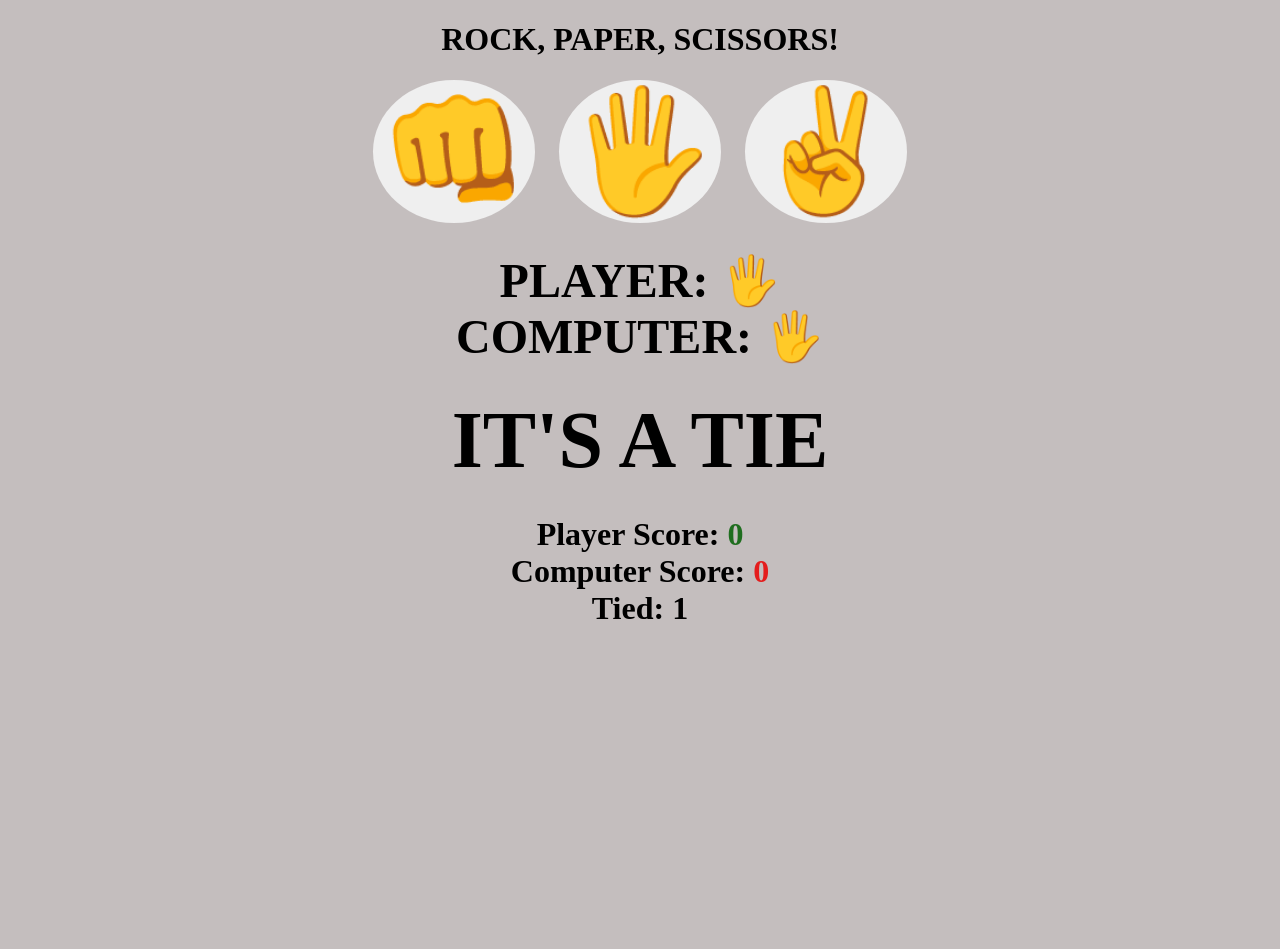
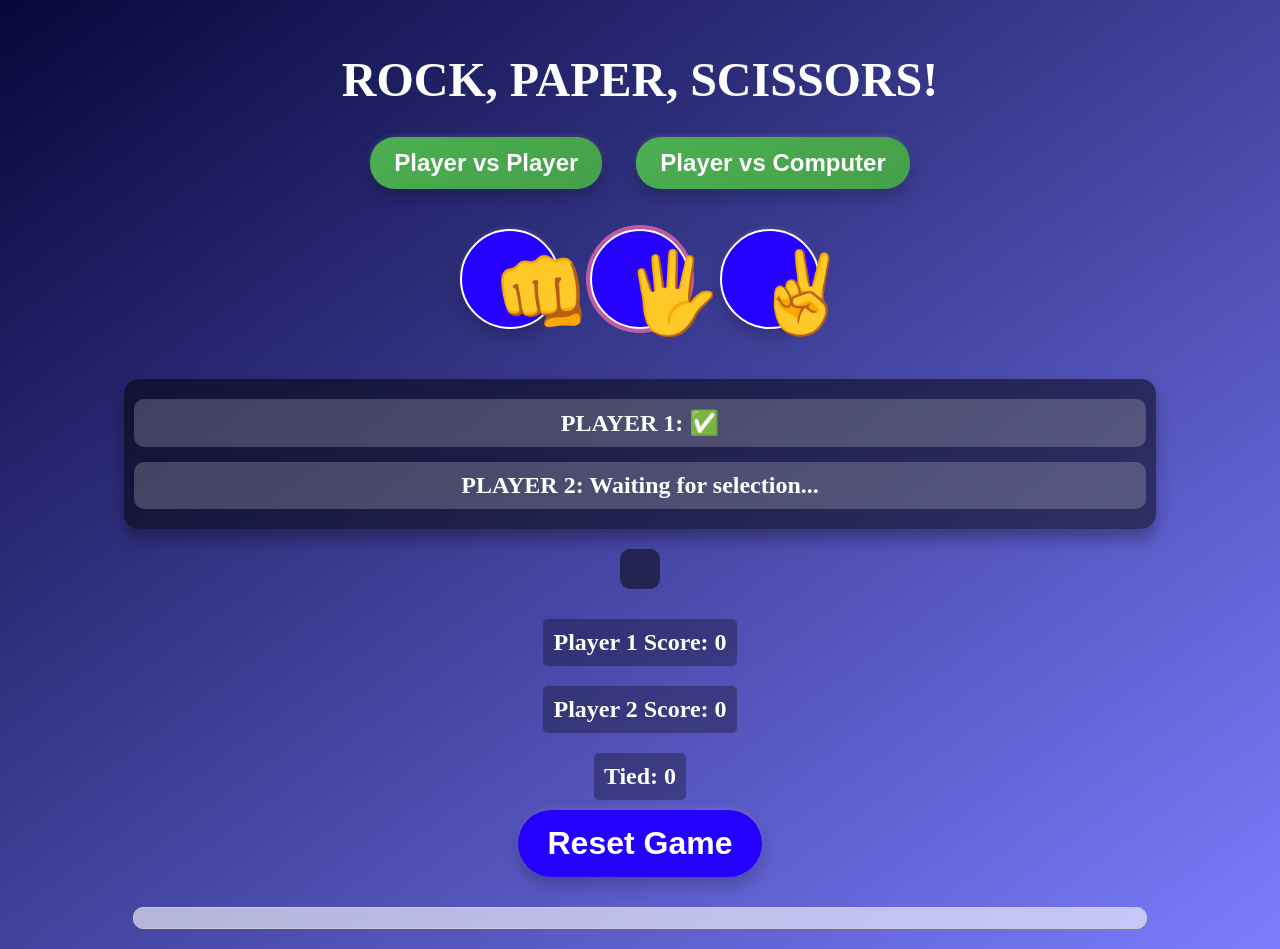
Before and after one commit to FawazBinSaleem/RockPaperScissors, a plain HTML site: page index.html in a window 1280 px wide. Both pictures are taken after a click on the button "🖐️". Before the commit the page ends 800 px from the top, so only its background shows below. Drawn offline with Linux system fonts and the light colour scheme.

Commit message:
feat!: added player vs player functioanlity

```diff
--- a/RPS.css
+++ b/RPS.css
@@ -1,69 +1,189 @@
+/* General Button Styles */
+button {
+  font-size: 2rem;
+  font-weight: bold;
+  color: #fff;
+  background: linear-gradient(145deg, #2600ff, #2600ff);
+  border: none;
+  border-radius: 50px;
+  padding: 15px 30px;
+  cursor: pointer;
+  box-shadow: 0 8px 16px rgba(0, 0, 0, 0.2), 0 -2px 5px rgba(255, 255, 255, 0.1);
+  transition: transform 0.2s ease-in-out, background 0.3s ease, box-shadow 0.3s ease;
+}
+
+/* Hover Effect */
+button:hover {
+  background: linear-gradient(145deg, #0a464e, #0a464e);
+  transform: translateY(-5px);
+  box-shadow: 0 12px 24px rgba(0, 0, 0, 0.2), 0 -4px 8px rgba(255, 255, 255, 0.1);
+}
+
+/* Active/Click Effect */
+button:active {
+  transform: translateY(2px);
+  box-shadow: 0 4px 8px rgba(0, 0, 0, 0.1), 0 -1px 2px rgba(255, 255, 255, 0.1);
+}
+
+/* Focus Effect (when clicked or tabbed to) */
+button:focus {
+  outline: none;
+  box-shadow: 0 0 0 4px rgba(255, 105, 180, 0.7);  /* Pink glow */
+}
+
+/* Styling for the Game Mode Buttons */
+#gameModeSelection button {
+  font-size: 1.5rem;
+  padding: 12px 24px;
+  margin: 10px 15px;
+  background: linear-gradient(145deg, #4CAF50, #45a049);
+  border-radius: 25px;
+  transition: background 0.3s ease, transform 0.2s ease;
+}
+
+#gameModeSelection button:hover {
+  background: linear-gradient(145deg, #45a049, #4CAF50);
+  transform: scale(1.1);
+}
+
+#gameModeSelection button:active {
+  transform: scale(1.05);
+}
+
+#gameModeSelection button:focus {
+  outline: none;
+  box-shadow: 0 0 0 4px rgba(0, 123, 255, 0.7); /* Blue glow */
+}
+
+#player1Display, #player2Display {
+  font-size: 1.5rem;
+  font-weight: bold;
+  padding: 10px;
+  background: rgba(255, 255, 255, 0.2);  /* Slight white background for readability */
+  border-radius: 10px;
+  width: 100%;
+}
+
+/* Additional Styling for Score, Result, and Other Elements */
+.scoreDisplay {
+  font-size: 1.5rem;
+  margin: 10px 0;
+  padding: 10px;
+  background: rgba(0, 0, 0, 0.3);
+  border-radius: 5px;
+  color: white;
+}
+
+#resultDisplay {
+  font-size: 3rem;
+  font-weight: bold;
+  margin: 20px 0;
+  padding: 20px;
+  background: rgba(0, 0, 0, 0.5);
+  border-radius: 10px;
+  color: white;
+  text-align: center;
+}
+.scoreContainer {
+  background-color: rgba(0, 0, 0, 0.5);  /* Semi-transparent background */
+  padding: 20px;  /* Padding for space inside the box */
+  margin-top: 50px;  /* Pushing the container down */
+  border-radius: 15px;  /* Rounded corners */
+  display: flex;
+  flex-direction: column;
+  align-items: center;
+  justify-content: center;
+  gap: 15px;  /* Space between the player displays */
+  width: 80%;  /* Make the container take up most of the screen width */
+  text-align: center;
+  color: white;
+  box-shadow: 0 10px 15px rgba(0, 0, 0, 0.3); /* Box shadow for a floating effect */
+}
+
+/* General Page Styles */
 body {
-    background-color: rgb(196, 190, 190);
-    font-family: Segoe UI Emoji, Segoe UI Symbol, Quivira, Symbola;
+  background: linear-gradient(to bottom right, #06073a, #7b7dfe);
+  font-family: 'Segoe UI Emoji', 'Segoe UI Symbol', 'Quivira', 'Symbola';
   font-weight: bold;
   display: flex;
   flex-direction: column;
   align-items: center;
   margin: 0;
+  padding: 20px;
+  color: white;
 }
 
+h1.title {
+  font-size: 3rem;
+  margin-bottom: 20px;
+  text-align: center;
+}
+
+/* Scoreboard Container Styling */
+.scoreDisplay {
+  display: inline-block;
+  margin: 10px;
+}
+
+/* Container for Buttons */
 .choices {
-    margin-bottom: 30px;
+  display: flex;
+  justify-content: center;
+  margin-top: 30px;
 }
 
 .choices button {
-    font-size: 7.5rem;
-    min-width: 160px;
-    border-radius: 50%;
-    border-style: hidden;
-    margin: 0 10px;
+  margin: 0 15px;
+  font-size: 5rem;
+  width: 100px;
+  height: 100px;
+  background-color: transparent;
+  border: 2px solid white;
+  color: white;
+  transition: transform 0.2s ease-in-out, border 0.3s ease;
   cursor: pointer;
 }
 
-  #playerDisplay, #computerDisplay {
-    font-size: 3rem;
+.choices button:hover {
+  transform: scale(1.1);
+  border-color: #00c3ff;
 }
 
-  #resultDisplay {
-    font-size: 5rem;
-    margin: 30px 0;
+/* History Log Styling */
+.historyLog {
+  margin-top: 30px;
+  max-height: 200px;
+  overflow-y: auto;
+  width: 80%;
+  font-size: 1rem;
+  background: rgba(255, 255, 255, 0.6);
+  border: 1px solid #ccc;
+  padding: 10px;
+  border-radius: 10px;
+  scroll-behavior: smooth;
+  color: black;
 }
 
-  .greenText, #playerScoreDisplay {
-    color: rgba(22, 105, 22, 0.948);
+/* Result Animation */
+.pop {
+  animation: popResult 0.4s ease forwards;
 }
 
-  .redText, #computerScoreDisplay {
-    color: rgb(228, 29, 29);
+@keyframes popResult {
+  0% {
+    transform: scale(1);
+    opacity: 0.3;
+  }
+  50% {
+    transform: scale(1.3);
+    opacity: 1;
+  }
+  100% {
+    transform: scale(1);
+  }
 }
 
-  .scoreDisplay {
-    font-size: 2rem;
-  }
-
-  /* Media Queries for Smartphones */
-  @media (max-width: 600px) {
-    .choices button {
-      font-size: 4rem;
-      min-width: 20px;
-      margin: 0 5px;
-    }
-
-    .title{
-        font-size: 1.5rem;
-    }
-
-    #playerDisplay, #computerDisplay {
-      font-size: 2rem;
-    }
-
-    #resultDisplay {
-      font-size: 3rem;
-      margin: 20px 0;
-    }
-
-    .scoreDisplay {
-      font-size: 1.5rem;
-    }
-  }
+/* Color Styles */
+.greenText { color: #00ff90; }
+.redText { color: #ff4040; }
+.yellowText { color: #ffd700; }
--- a/RPS.js
+++ b/RPS.js
@@ -1,74 +1,147 @@
-const choices=["👊", "🖐️", "✌️"];
-const playerDisplay = document.getElementById("playerDisplay");
-const computerDisplay = document.getElementById("computerDisplay");
+const choices = ["👊", "🖐️", "✌️"];
+const winConditions = {
+  "👊": "✌️",
+  "🖐️": "👊",
+  "✌️": "🖐️"
+};
+
+const player1Display = document.getElementById("player1Display");
+const player2Display = document.getElementById("player2Display");
 const resultDisplay = document.getElementById("resultDisplay");
-const playerScoreDisplay = document.getElementById("playerScoreDisplay");
-const computerScoreDisplay = document.getElementById("computerScoreDisplay");
-const tiedScoreDisplay =document.getElementById("tiedScoreDisplay");
-let playerScore=0;
-let computerScore=0;
-let tiedScore=0;
-function playGame(playerChoice) {
-    const computerChoice = choices[Math.floor(Math.random() * 3)];
+const player1ScoreDisplay = document.getElementById("player1ScoreDisplay");
+const player2ScoreDisplay = document.getElementById("player2ScoreDisplay");
+const tiedScoreDisplay = document.getElementById("tiedScoreDisplay");
+const historyLog = document.getElementById("historyLog");
 
-    let result = "";
-    if (playerChoice === computerChoice) {
-        result = "IT'S A TIE";
-    }else if (playerChoice === "👊") {
-        if (computerChoice === "✌️") {
-            result = "YOU WIN";
-        } else {
-            result = "YOU LOSE";
+let roundCount = 1;
+let gameMode = "player"; // Default: Player vs Player
 
+let state = {
+  player1Choice: "",
+  player2Choice: "",
+  scores: {
+    player1: 0,
+    player2: 0,
+    ties: 0
+  }
+};
+
+// --- Game Mode ---
+function setGameMode(mode) {
+  gameMode = mode;
+  resetGame();
+  displayMessage();
 }
 
-    }else if (playerChoice === "🖐️") {
-        if (computerChoice === "👊") {
-            result = "YOU WIN";
+function displayMessage() {
+  player1Display.textContent = "PLAYER 1: Waiting for selection...";
+  player2Display.textContent =
+    gameMode === "computer" ? "COMPUTER: Waiting for selection..." : "PLAYER 2: Waiting for selection...";
+}
+
+// --- Game Play ---
+function playGame(choice) {
+  if (gameMode === "player") {
+    if (!state.player1Choice) {
+      state.player1Choice = choice;
+      player1Display.textContent = `PLAYER 1: ✅`;
+      player2Display.textContent = "PLAYER 2: Waiting for selection...";
+    } else if (!state.player2Choice) {
+      state.player2Choice = choice;
+      player2Display.textContent = `PLAYER 2: ✅`;
+      finishRound();
+    }
   } else {
-            result = "YOU LOSE";
+    if (!state.player1Choice) {
+      state.player1Choice = choice;
+      player1Display.textContent = `PLAYER 1: ✅`;
+      player2Display.textContent = "COMPUTER: Thinking...";
+      setTimeout(() => {
+        const computerChoice = choices[Math.floor(Math.random() * 3)];
+        state.player2Choice = computerChoice;
+        player2Display.textContent = `COMPUTER: ✅`;
+        finishRound();
+      }, 500);
     }
-    }else if (playerChoice === "✌️") {
-        if (computerChoice === "🖐️") {
-            result = "YOU WIN";
-        } else {
-            result = "YOU LOSE";
   }
 }
 
-    playerDisplay.textContent =  `PLAYER: ${playerChoice}`;
-    computerDisplay.textContent=`COMPUTER: ${computerChoice}`;
-    resultDisplay.textContent = result;
+function finishRound() {
 
-    resultDisplay.classList.remove("greenText", "redText");
+    const result = getResult(state.player1Choice, state.player2Choice);
 
-    if(result==="YOU WIN"){
-        resultDisplay.classList.add("greenText");
-        playerScore++;
-        playerScoreDisplay.textContent=playerScore;
-    }else if(result==="YOU LOSE") {
-        resultDisplay.classList.add("redText");
-        computerScore++;
-        computerScoreDisplay.textContent=computerScore;
+    // Reveal the actual choices here
+    player1Display.textContent = `PLAYER 1: ${state.player1Choice}`;
+    player2Display.textContent =
+      gameMode === "computer"
+        ? `COMPUTER: ${state.player2Choice}`
+        : `PLAYER 2: ${state.player2Choice}`;
 
-    }else if(result = "IT'S A TIE"){
-        tiedScore++;
-        tiedScoreDisplay.textContent=tiedScore;
+    showResult(result);
+    logRound(state.player1Choice, state.player2Choice, result);
+    setTimeout(resetRound, 2000);
   }
 
-
+// --- Result Logic ---
+function getResult(p1, p2) {
+  if (p1 === p2) {
+    state.scores.ties++;
+    tiedScoreDisplay.textContent = state.scores.ties;
+    return "IT'S A TIE";
+  } else if (winConditions[p1] === p2) {
+    state.scores.player1++;
+    player1ScoreDisplay.textContent = state.scores.player1;
+    return "PLAYER 1 WINS";
+  } else {
+    state.scores.player2++;
+    player2ScoreDisplay.textContent = state.scores.player2;
+    return "PLAYER 2 WINS";
+  }
 }
 
-if (navigator.vibrate) {
-    navigator.vibrate(50); // Vibrate for 50ms
+function showResult(result) {
+  resultDisplay.textContent = result;
+  resultDisplay.classList.remove("greenText", "redText", "yellowText", "pop");
+
+  void resultDisplay.offsetWidth; // Trigger reflow
+  resultDisplay.classList.add("pop");
+
+  if (result === "PLAYER 1 WINS") resultDisplay.classList.add("greenText");
+  else if (result === "PLAYER 2 WINS") resultDisplay.classList.add("redText");
+  else resultDisplay.classList.add("yellowText");
 }
 
+// --- History ---
+function logRound(p1, p2, result) {
+  const round = document.createElement("div");
+  round.textContent = `Round ${roundCount++}: Player 1: ${p1} | Player 2: ${p2} → ${result}`;
+  historyLog.prepend(round);
+}
 
-// Add event listeners to buttons to provide vibration feedback
-document.querySelectorAll('.choices button').forEach(button => {
-button.addEventListener('click', () => {
-    if (navigator.vibrate) {
-        navigator.vibrate(30); // Vibrate for 30ms on button press
+// --- Reset ---
+function resetRound() {
+  state.player1Choice = "";
+  state.player2Choice = "";
+  displayMessage();
+  resultDisplay.textContent = "";
+  resultDisplay.classList.remove("pop", "greenText", "redText", "yellowText");
 }
-});
-});
+
+function resetGame() {
+  state = {
+    player1Choice: "",
+    player2Choice: "",
+    scores: {
+      player1: 0,
+      player2: 0,
+      ties: 0
+    }
+  };
+  roundCount = 1;
+  player1ScoreDisplay.textContent = "0";
+  player2ScoreDisplay.textContent = "0";
+  tiedScoreDisplay.textContent = "0";
+  historyLog.innerHTML = "";
+  displayMessage();
+  resultDisplay.textContent = "";
+}
--- a/index.html
+++ b/index.html
@@ -1,31 +1,41 @@
 <!DOCTYPE html>
 <html lang="en">
 <head>
-    <meta charset="UTF-8">
-    <meta name="viewport" content="width=device-width, initial-scale=1.0">
-    <link href="RPS.css" rel="stylesheet" type="text/css">
-    <title>Rock, Paper, Scissors!</title>
+  <meta charset="UTF-8" />
+  <meta name="viewport" content="width=device-width, initial-scale=1.0"/>
+  <link href="RPS.css" rel="stylesheet" />
+  <title>Rock, Paper, Scissors</title>
 </head>
 <body>
   <h1 class="title">ROCK, PAPER, SCISSORS!</h1>
-   <div class="choices">
+
+  <!-- Game Mode Selection -->
+  <div id="gameModeSelection">
+    <button onclick="setGameMode('player')">Player vs Player</button>
+    <button onclick="setGameMode('computer')">Player vs Computer</button>
+  </div>
+
+  <!-- Rock, Paper, Scissors Buttons -->
+  <div id="choicesButtons" class="choices">
     <button onclick="playGame('👊')">👊</button>
-        <button onclick="playGame('🖐️')" >🖐️</button>
+    <button onclick="playGame('🖐️')">🖐️</button>
     <button onclick="playGame('✌️')">✌️</button>
   </div>
+  <div id="scoreContainer" class="scoreContainer">
+    <div id="player1Display">PLAYER 1: Waiting for selection...</div>
+    <div id="player2Display">PLAYER 2: Waiting for selection...</div>
+  </div>
+  <div id="resultDisplay"></div>
 
-   <div id="playerDisplay">PLAYER:</div>
-   <div id="computerDisplay">COMPUTER:</div>
-   <div id="resultDisplay"></div>
-   <div class="scoreDisplay">Player Score:
-    <span id="playerScoreDisplay">0</span>
+  <div class="scoreDisplay">Player 1 Score: <span id="player1ScoreDisplay">0</span></div>
+  <div class="scoreDisplay">Player 2 Score: <span id="player2ScoreDisplay">0</span></div>
+  <div class="scoreDisplay">Tied: <span id="tiedScoreDisplay">0</span></div>
+
+  <div class="buttons">
+    <button onclick="resetGame()">Reset Game</button>
   </div>
-   <div class="scoreDisplay">Computer Score:
-    <span id="computerScoreDisplay">0</span>
-   </div>
-   <div class="scoreDisplay"> Tied:
-    <span id="tiedScoreDisplay">0</span>
-   </div>
+
+  <div id="historyLog" class="historyLog"></div>
 
   <script src="RPS.js"></script>
 </body>
```
Lines whose indentation alone changed are shown as unchanged.
